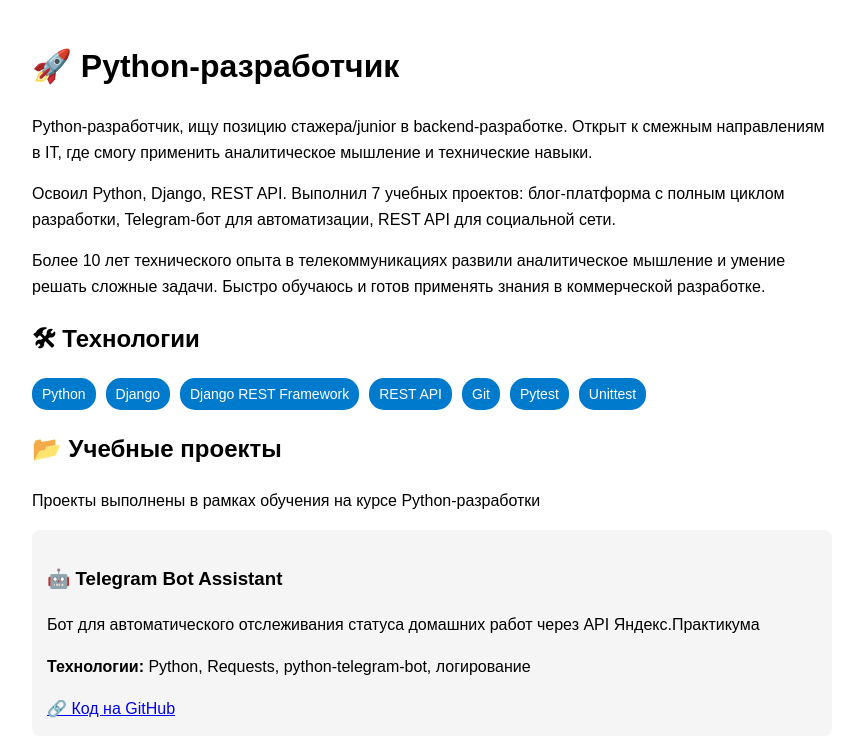
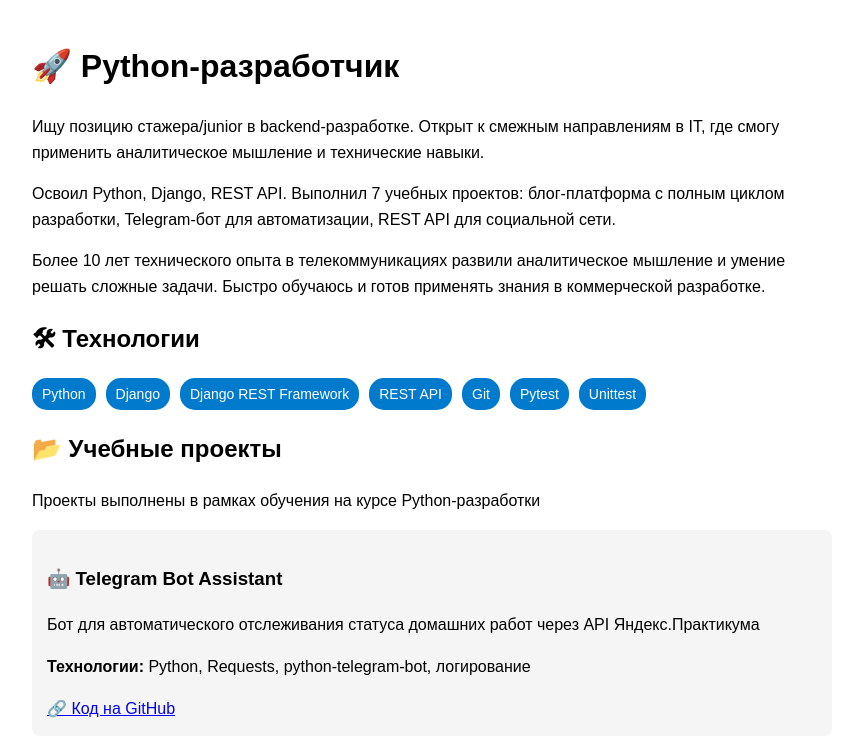
Before and after one commit to x3au4ukx/x3au4ukx.github.io, a plain HTML site: page index.html in a window 1280 px wide. Shown: the top 743 px of the page, without its empty margins (208-1063 px from the left). Drawn offline with Linux system fonts and the light colour scheme.

Commit message:
editing2

```diff
--- a/index.html
+++ b/index.html
@@ -38,7 +38,7 @@
 <body>
 <header>
     <h1>🚀 Python-разработчик</h1>
-    <p>Python-разработчик, ищу позицию стажера/junior в backend-разработке. Открыт к смежным направлениям в IT, где смогу применить аналитическое мышление и технические навыки.</p>
+    <p>Ищу позицию стажера/junior в backend-разработке. Открыт к смежным направлениям в IT, где смогу применить аналитическое мышление и технические навыки.</p>
     <p>Освоил Python, Django, REST API. Выполнил 7 учебных проектов: блог-платформа с полным циклом разработки, Telegram-бот для автоматизации, REST API для социальной сети.</p>
     <p>Более 10 лет технического опыта в телекоммуникациях развили аналитическое мышление и умение решать сложные задачи. Быстро обучаюсь и готов применять знания в коммерческой разработке.</p>
 </header>
```
